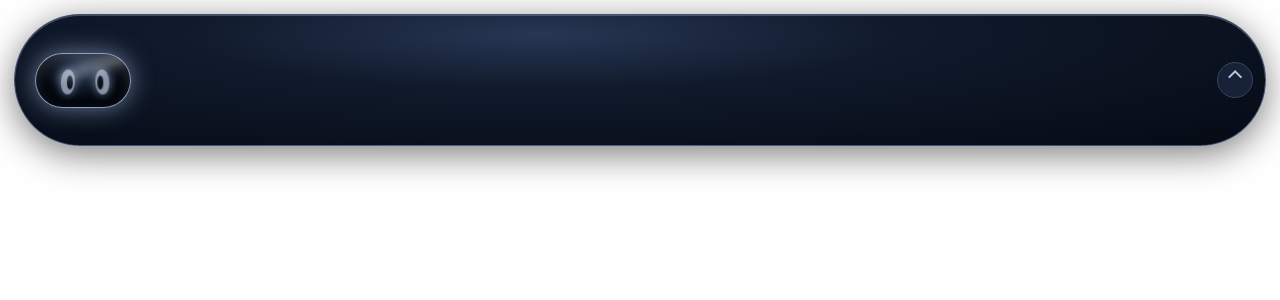
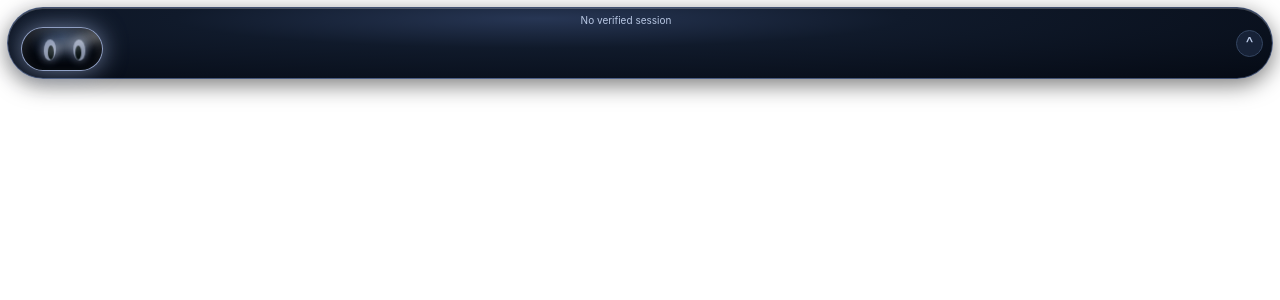
Before and after one commit to Aasilahamed/Eyroz, a React (Vite) app: page / in a window 1280 px wide. Shown: the top 300 px of the page. Built offline with nearby package versions, Linux system fonts and the light colour scheme.

Commit message:
Refine Eyroz widget layout and session label

```diff
--- a/electron/preload.ts
+++ b/electron/preload.ts
@@ -2,6 +2,7 @@ import { contextBridge, ipcRenderer } from 'electron';
 
 contextBridge.exposeInMainWorld('eyroz', {
   probeCodex: () => ipcRenderer.invoke('eyroz:probe-codex') as Promise<{ connected: boolean; detail: string }>,
+  identity: () => ipcRenderer.invoke('eyroz:identity') as Promise<{ workspace: string }>,
   openWorkspace: (workspace?: string) => ipcRenderer.invoke('eyroz:open-workspace', workspace) as Promise<boolean>,
   resize: (expanded: boolean) => ipcRenderer.send('eyroz:resize', expanded),
   close: () => ipcRenderer.send('eyroz:close'),
--- a/src/ui/App.tsx
+++ b/src/ui/App.tsx
@@ -1,4 +1,4 @@
-import { useEffect, useState } from 'react';
+import { useLayoutEffect, useState } from 'react';
 import { disconnect, type SessionSnapshot, unknownSession } from '../status/model';
 import { Eyes } from './Eyes';
 
@@ -18,7 +18,9 @@ export function App() {
   const [expanded, setExpanded] = useState(false);
   const [session, setSession] = useState<SessionSnapshot>(() => unknownSession());
   const [probing, setProbing] = useState(false);
-  useEffect(() => { window.eyroz?.resize(expanded); }, [expanded]);
+  const [workspace, setWorkspace] = useState('No verified session');
+  useLayoutEffect(() => { window.eyroz?.resize(expanded); }, [expanded]);
+  useLayoutEffect(() => { void window.eyroz?.identity().then(value => setWorkspace(value.workspace)); }, []);
 
   async function probe() {
     setProbing(true);
@@ -31,14 +33,14 @@ export function App() {
 
   return <main className={expanded ? 'shell shell--expanded' : 'shell'}>
     <section className="widget" onDoubleClick={() => setExpanded(value => !value)}>
-      <div className="drag-region"><Eyes state={session.state} compact={!expanded} /></div>
-      <button className="chevron" onClick={() => setExpanded(value => !value)} aria-label={expanded ? 'Collapse Eyroz' : 'Open Eyroz'}>{expanded ? '×' : '⌃'}</button>
+      <div className="drag-region"><span className="session-label" title={workspace}>{workspace}</span><Eyes state={session.state} compact /></div>
+      <button className="chevron" onClick={() => setExpanded(value => !value)} aria-label={expanded ? 'Collapse Eyroz' : 'Open Eyroz'}>{expanded ? 'x' : '^'}</button>
     </section>
     {expanded && <section className="panel" aria-live="polite">
       <header><div className="brand"><Eyes state={session.state} compact /><div><strong>Eyroz</strong><span>AI Signal</span></div></div><span className={`badge badge--${session.state.toLowerCase().replaceAll('_', '-')}`}>{title(session.state)}</span></header>
       <div className="session-card">
-        <div className="ide-icon">&lt;/&gt;</div><div><strong>Codex IDE session</strong><span>Codex · VS Code</span></div>
-        <button disabled title="Direct session focusing is not verified yet">Open in IDE ↗</button>
+        <div className="ide-icon">&lt;/&gt;</div><div><strong>{workspace}</strong><span>Codex · VS Code · unverified</span></div>
+        <button disabled title="Direct session focusing is not verified yet">Open in IDE</button>
       </div>
       <div className={`status-card status-card--${session.state.toLowerCase().replaceAll('_', '-')}`}>
         <div><span className="status-dot" /><strong>{title(session.state)}</strong><p>{statusCopy[session.state]}</p></div>
--- a/src/ui/styles.css
+++ b/src/ui/styles.css
@@ -1,30 +1,33 @@
 :root { color: #eff4ff; font-family: Inter, ui-sans-serif, system-ui, sans-serif; font-synthesis: none; background: transparent; }
 * { box-sizing: border-box; }
-body { margin: 0; min-width: 300px; background: transparent; }
+html, body, #root { width: 100%; height: 100%; overflow: hidden; }
+body { margin: 0; min-width: 0; background: transparent; }
 button { color: inherit; font: inherit; cursor: pointer; }
-.shell { width: 100%; min-height: 100vh; padding: 14px; overflow: hidden; }
-.widget { height: 132px; border: 1px solid rgba(158,187,255,.37); border-radius: 68px; background: radial-gradient(ellipse at 42% 15%, #273654 0%, #101a2b 35%, #050a14 100%); box-shadow: 0 8px 36px rgba(0,0,0,.52), inset 0 1px 0 rgba(255,255,255,.22); display: flex; align-items: center; padding: 10px 12px 10px 20px; position: relative; }
-.shell--expanded .widget { height: 98px; border-radius: 28px 28px 16px 16px; border-bottom: 0; box-shadow: 0 8px 24px rgba(0,0,0,.38), inset 0 1px 0 rgba(255,255,255,.2); }
+.shell { width: 100%; height: 100%; padding: 7px; overflow: hidden; }
+.widget { height: 72px; border: 1px solid rgba(158,187,255,.37); border-radius: 38px; background: radial-gradient(ellipse at 42% 15%, #273654 0%, #101a2b 35%, #050a14 100%); box-shadow: 0 6px 22px rgba(0,0,0,.52), inset 0 1px 0 rgba(255,255,255,.22); display: flex; align-items: center; padding: 8px 9px 7px 13px; position: relative; }
+.shell--expanded .widget { height: 68px; border-radius: 20px 20px 12px 12px; border-bottom: 0; box-shadow: 0 5px 18px rgba(0,0,0,.38), inset 0 1px 0 rgba(255,255,255,.2); }
 .drag-region { -webkit-app-region: drag; flex: 1; height: 100%; display: flex; align-items: center; }
-.chevron { -webkit-app-region: no-drag; width: 36px; height: 36px; border-radius: 50%; border: 1px solid #344561; background: #172237; color: #bac9e6; font-size: 24px; line-height: 1; }
+.chevron { -webkit-app-region: no-drag; width: 27px; height: 27px; border-radius: 50%; border: 1px solid #344561; background: #172237; color: #bac9e6; font-size: 17px; line-height: 1; }
 .chevron:hover { background: #223451; color: #fff; }
 .eyes { --glow: #92a9d7; --eye: #d4e0ff; width: 208px; height: 94px; border: 2px solid color-mix(in srgb, var(--glow), transparent 10%); border-radius: 52px; background: radial-gradient(ellipse at 50% 25%, #253754, #060a12 61%); display: flex; justify-content: center; align-items: center; gap: 42px; box-shadow: 0 0 23px color-mix(in srgb, var(--glow), transparent 35%), inset 0 6px 13px rgba(255,255,255,.15), inset 0 -9px 16px #02050a; overflow: hidden; position: relative; }
 .eyes::after { content: ''; position: absolute; top: 6px; left: 19px; width: 80px; height: 13px; border-radius: 50%; background: rgba(255,255,255,.28); filter: blur(5px); transform: rotate(-17deg); }
 .eyes i { width: 29px; height: 42px; background: var(--eye); border-radius: 53% 47% 55% 45%; box-shadow: 0 0 16px var(--glow); position: relative; animation: look 5s ease-in-out infinite; }
 .eyes i::after { content: ''; width: 12px; height: 24px; border-radius: 50%; background: #07120e; position: absolute; right: 4px; top: 11px; }
 .eyes i:nth-child(2) { transform: scaleX(-1); animation-delay: .06s; }
-.eyes--compact { width: 96px; height: 55px; border-radius: 30px; gap: 20px; border-width: 1px; }
-.eyes--compact i { width: 14px; height: 25px; box-shadow: 0 0 10px var(--glow); }
+.eyes--compact { width: 82px; height: 44px; border-radius: 24px; gap: 17px; border-width: 1px; }
+.eyes--compact i { width: 12px; height: 21px; box-shadow: 0 0 10px var(--glow); }
 .eyes--compact i::after { width: 6px; height: 14px; top: 6px; right: 2px; }
 .eyes--running { --glow: #1cff91; --eye: #4effaa; }.eyes--waiting-for-input { --glow: #ffc94a; --eye: #ffe184; }.eyes--completed { --glow: #34a4ff; --eye: #61b6ff; }.eyes--error { --glow: #ff526b; --eye: #ff7989; }.eyes--disconnected, .eyes--stale, .eyes--unknown { --glow: #9eafd5; --eye: #cbd8f4; }
 .eyes--waiting-for-input i { transform: rotate(-13deg); animation: wait 3s ease-in-out infinite; }.eyes--waiting-for-input i:nth-child(2) { transform: scaleX(-1) rotate(-13deg); }
 .eyes--completed i { height: 22px; border-radius: 50% 50% 18% 18%; transform: rotate(15deg); }.eyes--completed i:nth-child(2) { transform: scaleX(-1) rotate(15deg); }
 .eyes--error i { height: 34px; border-radius: 40% 60% 55% 45%; animation: alert .7s ease 1; }.eyes--disconnected i, .eyes--stale i, .eyes--unknown i { opacity: .65; }
 @keyframes look { 0%, 20%, 100% { translate: 0 0; } 50% { translate: 4px 2px; } 75% { translate: -3px 0; } } @keyframes wait { 0%,100% { translate: 0 0; } 50% { translate: 0 -6px; } } @keyframes alert { 30%, 70% { translate: 2px 0; } 50% { translate: -2px 0; } }
-.panel { background: linear-gradient(150deg, rgba(16,29,49,.98), rgba(5,12,23,.98)); border: 1px solid rgba(103,157,234,.45); border-radius: 0 0 28px 28px; box-shadow: 0 22px 42px rgba(0,0,0,.55); padding: 18px; }
-.panel header, .brand, .session-card, .status-card, .actions { display: flex; align-items: center; }.panel header { justify-content: space-between; margin-bottom: 16px; }.brand { gap: 10px; }.brand strong, .session-card strong { display: block; font-size: 17px; }.brand span, .session-card span, .note { display: block; color: #9dadcc; font-size: 12px; margin-top: 3px; }
+.session-label { position: absolute; top: 6px; left: 0; right: 0; text-align: center; padding: 0 36px 0 8px; color: #b9c8e4; font-size: 10px; line-height: 12px; white-space: nowrap; overflow: hidden; text-overflow: ellipsis; }
+.drag-region .eyes--compact { margin-top: 10px; }
+.panel { height: 528px; overflow: hidden; background: linear-gradient(150deg, rgba(16,29,49,.98), rgba(5,12,23,.98)); border: 1px solid rgba(103,157,234,.45); border-radius: 0 0 20px 20px; box-shadow: 0 16px 32px rgba(0,0,0,.55); padding: 14px; }
+.panel header, .brand, .session-card, .status-card, .actions { display: flex; align-items: center; }.panel header { justify-content: space-between; margin-bottom: 12px; }.brand { gap: 10px; }.brand strong, .session-card strong { display: block; font-size: 15px; }.brand span, .session-card span, .note { display: block; color: #9dadcc; font-size: 12px; margin-top: 3px; }
 .badge { padding: 6px 10px; border-radius: 999px; color: #dce6fb; background: #26344c; font-size: 12px; }.badge--running { color: #b8ffd8; background: #075a38; }.badge--waiting-for-input { color: #ffe8a8; background: #6d500a; }.badge--completed { color: #bfddff; background: #0e4b84; }.badge--error { color: #ffd0d7; background: #762839; }
 .session-card, .status-card, .details { border: 1px solid #243653; border-radius: 14px; background: rgba(3,10,21,.45); }.session-card { gap: 10px; padding: 12px; }.ide-icon { color: #79adff; background: #182c4d; border-radius: 10px; padding: 11px 7px; font-weight: 800; }.session-card button { margin-left: auto; background: #172944; border: 1px solid #344d73; border-radius: 8px; padding: 8px 10px; font-size: 12px; opacity: .65; cursor: not-allowed; }
-.status-card { padding: 14px; margin-top: 12px; justify-content: space-between; }.status-card div { display: grid; grid-template-columns: 13px auto; column-gap: 8px; }.status-card p { margin: 5px 0 0 21px; grid-column: 1 / -1; color: #a8b7d3; font-size: 13px; }.status-card small { color: #9eafd2; align-self: flex-start; }.status-dot { background: #a9b9dc; border-radius: 50%; width: 10px; height: 10px; margin-top: 4px; }.status-card--running .status-dot { background: #2ef298; }.status-card--waiting-for-input .status-dot { background: #ffc94a; }.status-card--completed .status-dot { background: #34a4ff; }.status-card--error .status-dot { background: #ff526b; }
+.status-card { padding: 12px; margin-top: 10px; justify-content: space-between; }.status-card div { display: grid; grid-template-columns: 13px auto; column-gap: 8px; }.status-card p { margin: 5px 0 0 21px; grid-column: 1 / -1; color: #a8b7d3; font-size: 12px; }.status-card small { color: #9eafd2; align-self: flex-start; font-size: 11px; }.status-dot { background: #a9b9dc; border-radius: 50%; width: 10px; height: 10px; margin-top: 4px; }.status-card--running .status-dot { background: #2ef298; }.status-card--waiting-for-input .status-dot { background: #ffc94a; }.status-card--completed .status-dot { background: #34a4ff; }.status-card--error .status-dot { background: #ff526b; }
 .details { display: grid; grid-template-columns: repeat(3, 1fr); margin-top: 12px; }.details p { margin: 0; padding: 10px; border-right: 1px solid #243653; }.details p:last-child { border: 0; }.details span, .details b { display: block; font-size: 11px; }.details span { color: #9dadcc; }.details b { color: #e7efff; margin-top: 3px; text-transform: capitalize; }.note { min-height: 34px; line-height: 1.35; margin: 12px 2px; }.actions { gap: 8px; }.actions button { flex: 1; border: 1px solid #3973ba; background: linear-gradient(135deg, #276aae, #1a416f); padding: 9px; border-radius: 9px; font-size: 12px; }.actions button:disabled { opacity: .55; }.actions .secondary { border-color: #334a6b; background: #16243a; }
 @media (prefers-reduced-motion: reduce) { *, *::before, *::after { animation-duration: .01ms !important; animation-iteration-count: 1 !important; } }
--- a/src/vite-env.d.ts
+++ b/src/vite-env.d.ts
@@ -4,6 +4,7 @@ declare global {
   interface Window {
     eyroz?: {
       probeCodex(): Promise<{ connected: boolean; detail: string }>;
+      identity(): Promise<{ workspace: string }>;
       openWorkspace(workspace?: string): Promise<boolean>;
       resize(expanded: boolean): void;
       close(): void;
```
Also changed, not shown: electron/main.ts (+21 -8 lines).
